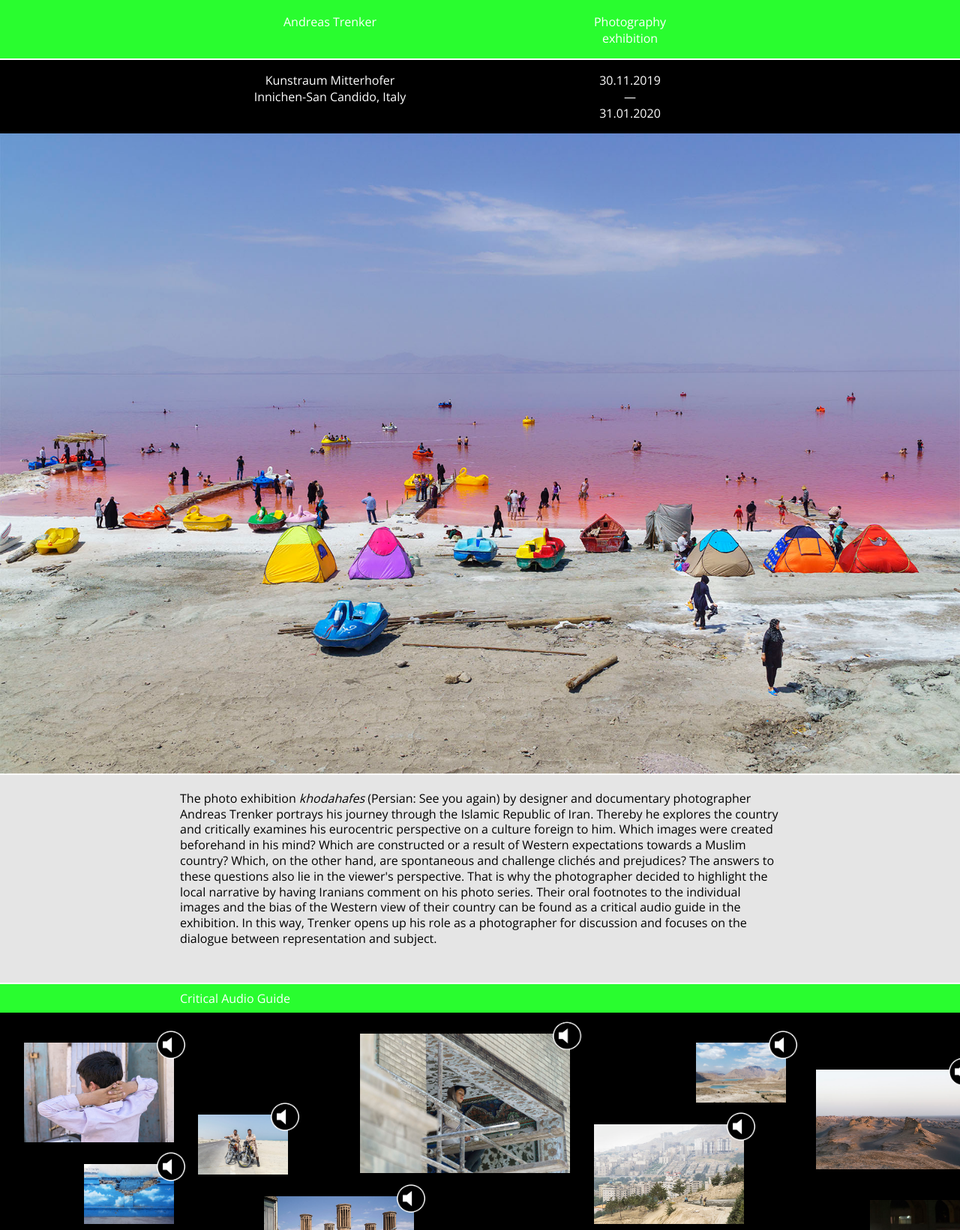
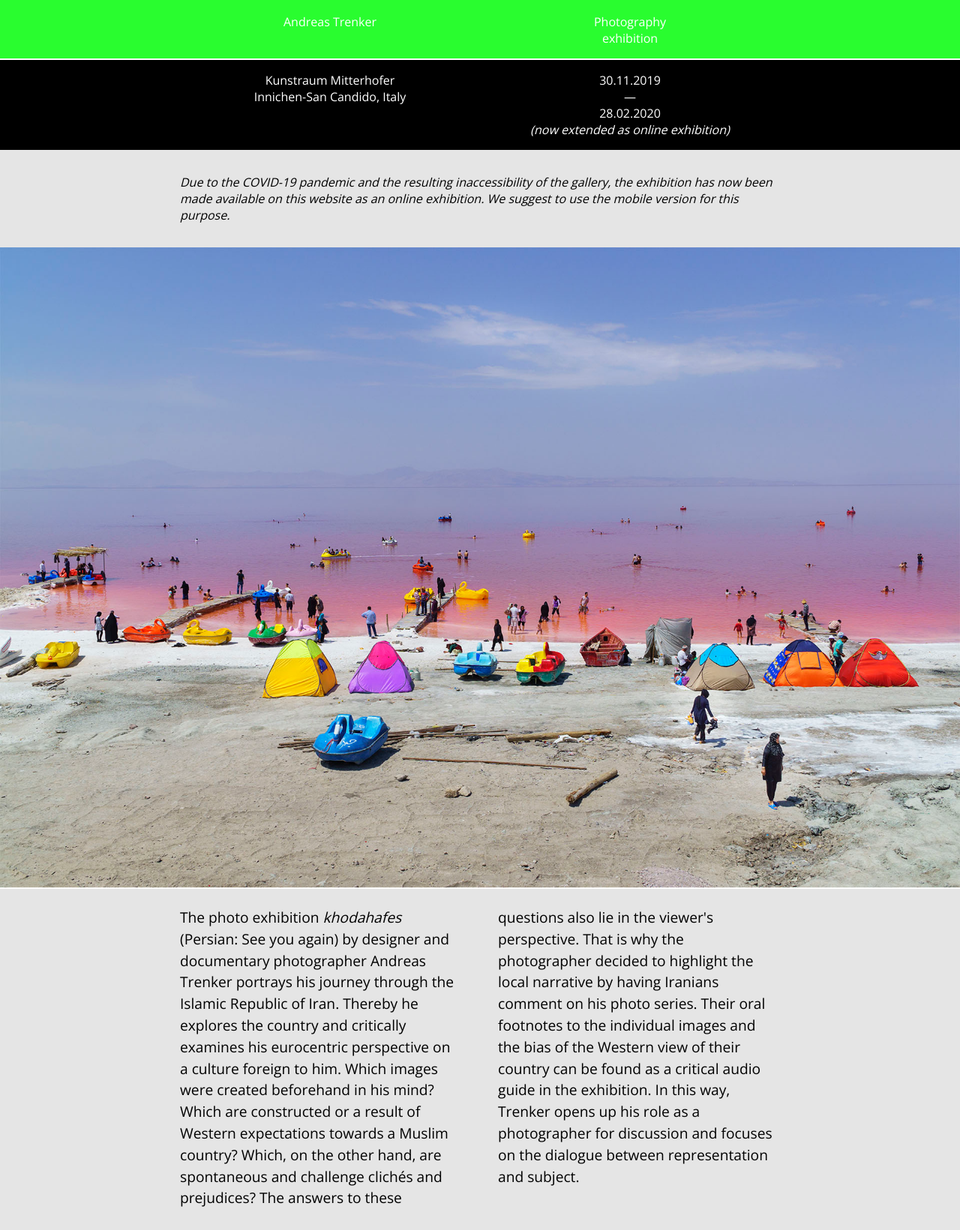
Before and after one commit to andreastrenker/khodahafes, a plain HTML site: page index.html in a window 1280 px wide. Shown: the part 305-1946 px from the top of the page at 75% size. Drawn offline with nearby package versions, Linux system fonts and the light colour scheme.

Commit message:
Add columns, add picture zooming

```diff
--- a/index.html
+++ b/index.html
@@ -25,15 +25,19 @@
           Kunstraum Mitterhofer<br>Innichen-San Candido, Italy
         </div>
         <div>
-          30.11.2019 <br>&mdash;<br> 31.01.2020
+          30.11.2019 <br>&mdash;<br> 28.02.2020<br><em>(now extended as online exhibition)</em>
         </div>
       </div>
     </div>
   </div>
+  <div class="wrap notice">
+    Due to the COVID-19 pandemic and the resulting inaccessibility of the gallery, the exhibition has now been made
+		available on this website as an online exhibition. We suggest to use the mobile version for this purpose.
+  </div>
 
   <img src="images/splash.jpg" class="splash">
 
-  <div class="wrap">
+  <div class="wrap description">
     <p>
       The photo exhibition <em>khodahafes</em> (Persian:
       See you again) by designer and documentary
@@ -71,11 +75,7 @@
     <div class="audio-container">
       <div v-for="column, columnIndex in images" class="audio-column">
         <div v-for="image in column">
-          <div :class="'image image-' + image.size" :style="'top: ' + image.top + 'vh; left: ' + image.left + 'vh'">
-            <img :src="'images/' + image.index + '_web.jpg'">
-            <div class="audio-toggle" v-if="!image.noaudio" is="audio-player" :image="image.index"></div>
-            <audio v-if="!image.noaudio" :src="'audio/' + image.index + '_audio.mp3'" :id="'audio-' + image.index"></audio>
-          </div>
+          <div class="audio-player" is="audio-player" :image="image"></div>
         </div>
       </div>
     </div>
--- a/main.js
+++ b/main.js
@@ -32,9 +32,15 @@ Vue.component('audio-player', {
     }
   },
   template: `
-    <div @click="toggle">
-      <div class="progress-bar" :style="'width: ' + percent + '%'"></div>
-      <img :src="'images/audio-' + (playing ? 'on' : 'off') + '.png'">
+    <div :class="playing ? 'playing' : ''">
+      <div :class="'image image-' + image.size" :style="'top: ' + image.top + 'vh; left: ' + image.left + 'vh'">
+        <img :src="'images/' + image.index + '_web.jpg'">
+        <div class="audio-toggle" @click="toggle">
+          <div class="progress-bar" :style="'width: ' + percent + '%'"></div>
+          <img :src="'images/audio-' + (playing ? 'on' : 'off') + '.png'">
+        </div>
+        <audio v-if="!image.noaudio" :src="'audio/' + image.index + '_audio.mp3'" :id="'audio-' + image.index"></audio>
+      </div>
     </div>
   `,
   methods: {
@@ -66,12 +72,15 @@ Vue.component('audio-player', {
     }
   },
   mounted: function () {
-    this.audio = document.getElementById('audio-' + this.$props.image)
-    this.audio.addEventListener('playing', (_event) => {
-      const duration = _event.target.duration
+    if (this.$props.image.noaudio) {
+      return
+    }
+    this.audio = document.getElementById('audio-' + this.$props.image.index)
+    this.audio.addEventListener('playing', event => {
+      const duration = event.target.duration
       this.advance(duration, this.audio)
     })
-    this.audio.addEventListener('pause', (_event) => {
+    this.audio.addEventListener('pause', event => {
       clearTimeout(this.timer)
     })
   }
--- a/style.css
+++ b/style.css
@@ -68,6 +68,13 @@ img {
   padding: 0.5rem;
 }
 
+.description p {
+  font-size: 1.2rem;
+  line-height: 1.5;
+  columns: 2;
+  column-gap: 3rem;
+}
+
 .u-border-top {
   border: none;
   border-top: 2px solid #fff;
@@ -75,7 +82,7 @@ img {
 
 #app {
   background: #000;
-  padding: 1rem;
+  padding: 1.3rem 1rem;
   white-space: nowrap;
   overflow-x: scroll;
   -webkit-overflow-scrolling: touch;
@@ -93,6 +100,7 @@ img {
   margin-bottom: 3vh;
   position: relative;
   user-select: none;
+  transition: width 0.3s ease-in-out;
 }
 
 .image-1 {
@@ -114,6 +122,11 @@ img {
   width: 100%;
   height: 100%;
   cursor: pointer;
+}
+
+.audio-player.playing .image {
+  z-index: 1000;
+  width: 50vh;
 }
 
 .audio-toggle img {
@@ -142,3 +155,15 @@ img {
   color: #555;
   text-decoration: underline;
 }
+
+.notice {
+  padding: 2rem 0;
+  font-style: italic;
+}
+
+@media (max-width: 750px) {
+  .description p {
+    columns: 1;
+    font-size: 1rem;
+  }
+}
```
